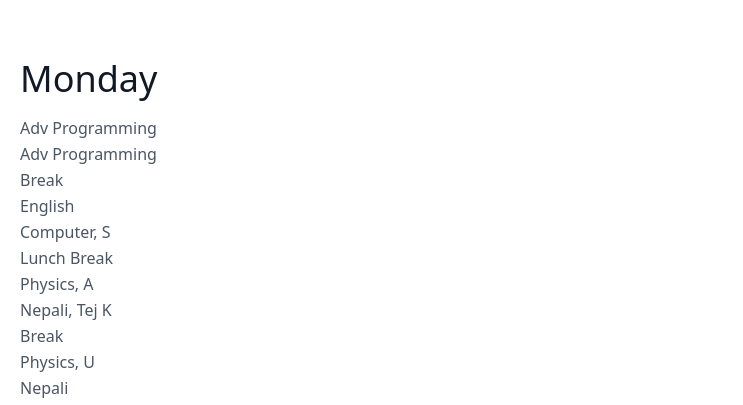
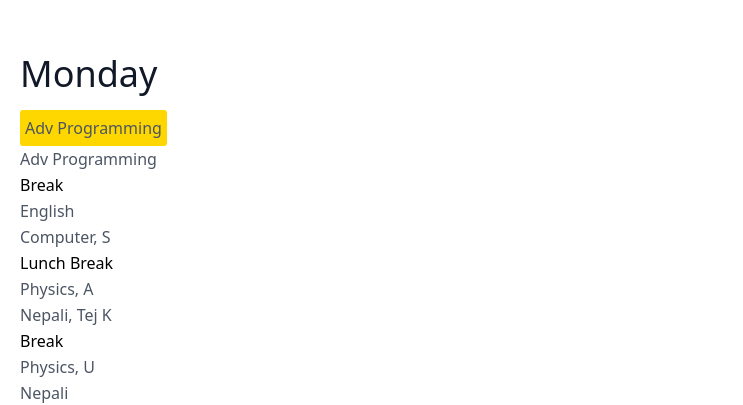
Before and after one commit to PratyushSapkota/yala-routine, a plain HTML site: page index.html in a window 1280 px wide. In both pictures the pointer is over the element 88 px from the left and 256 px from the top of the page. Shown: the part 128-533 px from the top of the page, 0-743 px from the left. Drawn offline with nearby package versions, Linux system fonts and the light colour scheme.

Commit message:
fix: color

```diff
--- a/index.html
+++ b/index.html
@@ -20,8 +20,14 @@
             background-color: rgb(210, 232, 241);
         }
 
-        #break {
+        .break {
             color: black;
+        }
+
+        .each:hover{
+            padding: 5px;
+            border-radius: 3px;
+            background-color: gold;
         }
 
         #examOn {
```
